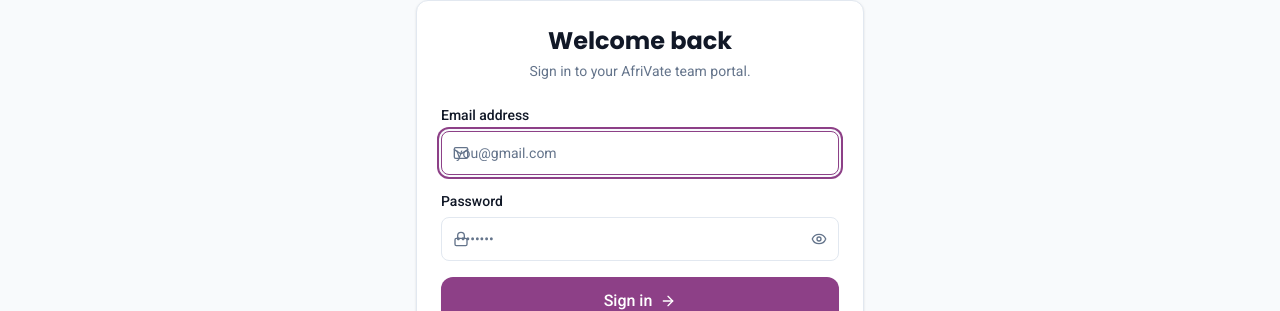
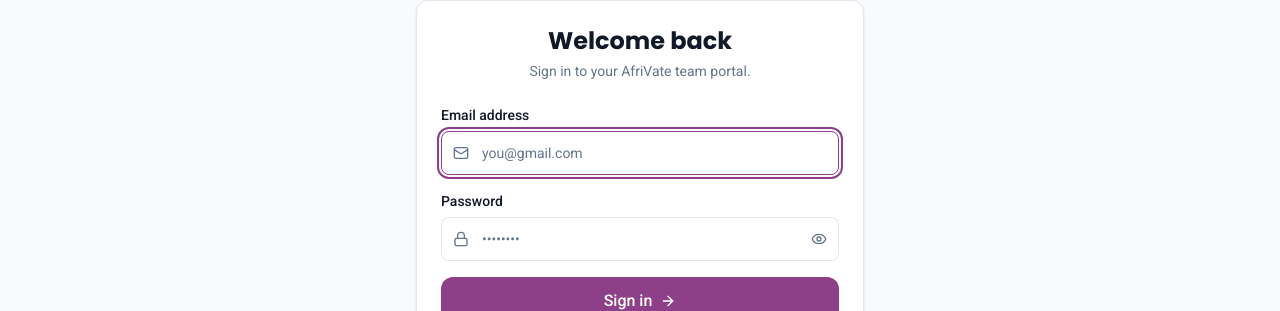
Before and after one commit to Afrivate-dev/afrivate-portal, a React (Vite) app: page /login in a window 1280 px wide. Shown: the part 171-482 px from the top of the page. Built offline with nearby package versions, Linux system fonts and the light colour scheme.

Commit message:
update portal responsiveness

```diff
--- a/src/components/ui/Input.tsx
+++ b/src/components/ui/Input.tsx
@@ -34,11 +34,11 @@
           id={inputId}
           className={cn(
             'w-full rounded-md border bg-surface text-fg placeholder:text-muted',
-            'h-11 min-h-[44px] px-3 text-sm sm:px-3.5',
+            'h-11 min-h-[44px] text-sm',
             'transition-colors ring-focus',
             'disabled:cursor-not-allowed disabled:opacity-60',
-            leadingIcon && 'pl-10',
-            trailingNode && 'pr-10',
+            leadingIcon ? 'pl-10' : 'pl-3 sm:pl-3.5',
+            trailingNode ? 'pr-10' : 'pr-3 sm:pr-3.5',
             error
               ? 'border-danger focus:border-danger'
               : 'border-border focus:border-accent',
```
